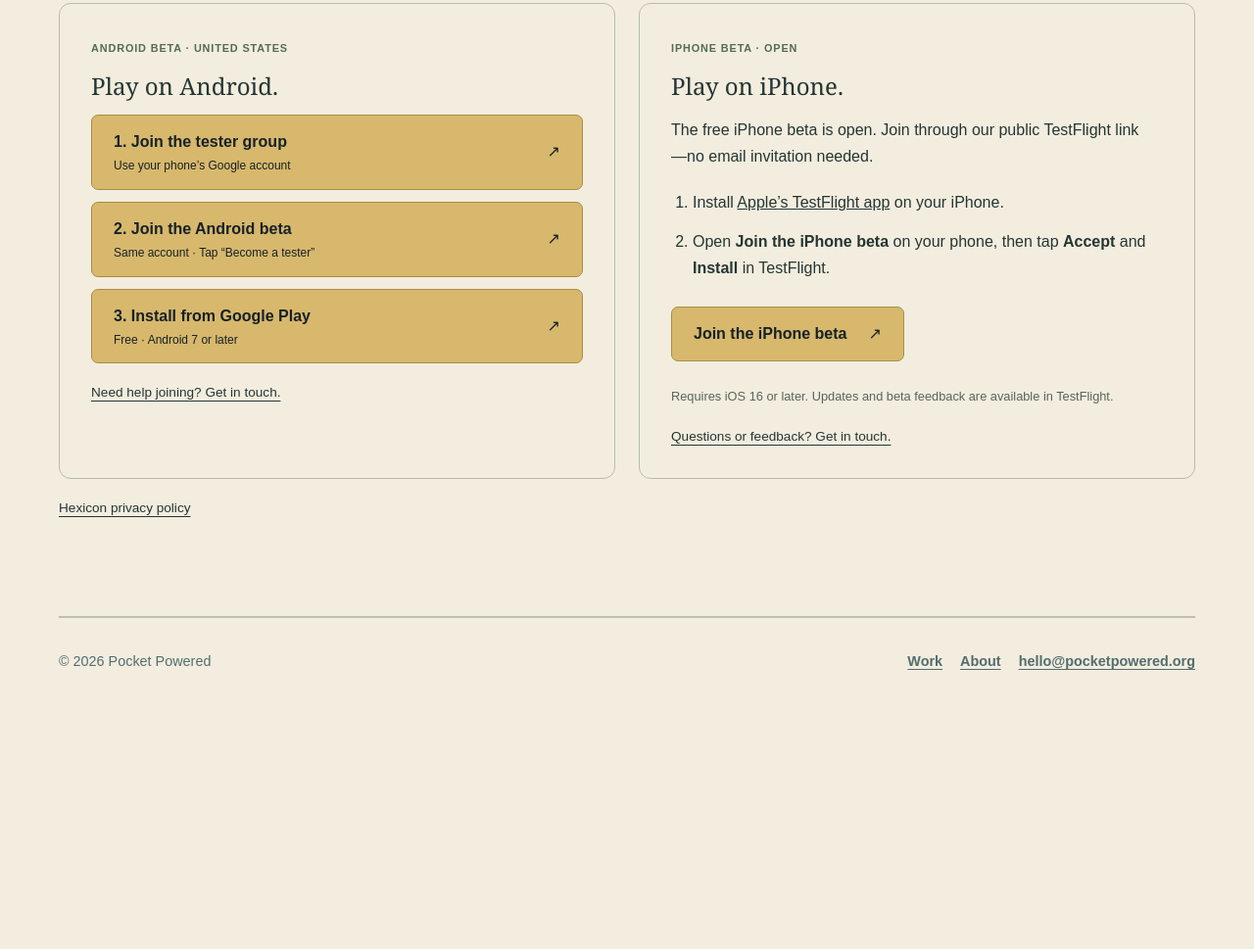
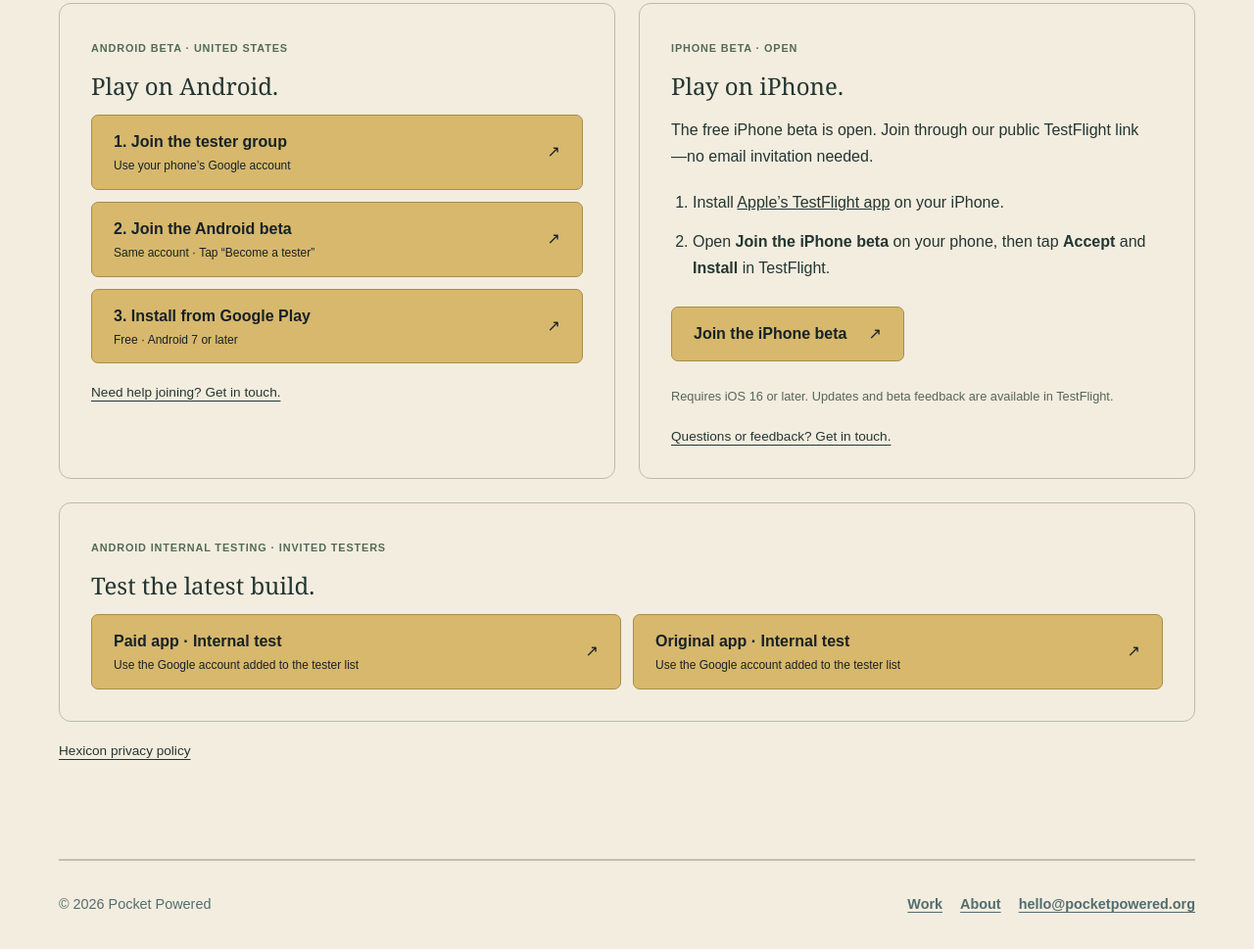
Before and after one commit to wongislandd/pocketpowered.org, an Astro site: page /hexicon in a window 1280 px wide. Shown: the part 2632-3601 px from the top of the page at 98% size. Before the commit the page ends 3353 px from the top, so only its background shows below. Built offline with nearby package versions, Linux system fonts and the light colour scheme; Astro itself is replaced by a stand-in of ours.

Commit message:
Add Hexicon internal testing links to showcase

```diff
--- a/src/pages/hexicon/index.astro
+++ b/src/pages/hexicon/index.astro
@@ -60,6 +60,14 @@ const screenshots = [
           <a class="hx-support" href="mailto:hello@pocketpowered.org?subject=Hexicon%20feedback">Questions or feedback? Get in touch.</a>
         </article>
       </div>
+      <article class="hx-beta-details hx-internal" aria-labelledby="internal-test-title">
+        <span class="hx-status">ANDROID INTERNAL TESTING · INVITED TESTERS</span>
+        <h3 id="internal-test-title">Test the latest build.</h3>
+        <div class="hx-beta-actions">
+          <a class="hx-button" href="/hexicon/go/android-paid-internal" target="_blank" rel="noopener"><span>Paid app · Internal test<small>Use the Google account added to the tester list</small></span><span aria-hidden="true">↗</span></a>
+          <a class="hx-button" href="/hexicon/go/android-internal" target="_blank" rel="noopener"><span>Original app · Internal test<small>Use the Google account added to the tester list</small></span><span aria-hidden="true">↗</span></a>
+        </div>
+      </article>
       <a class="hx-support" href="/hexicon/privacy/">Hexicon privacy policy</a>
     </section>
   </main>
@@ -109,6 +117,8 @@ const screenshots = [
   .hx-beta-intro { margin-bottom:36px; }
   .hx-beta-platforms { display:grid; grid-template-columns:1fr 1fr; gap:24px; }
   .hx-beta-details { padding:32px; border:1px solid #b6bdaa; border-radius:12px; }
+  .hx-internal { margin-top:24px; }
+  .hx-internal .hx-beta-actions { grid-template-columns:repeat(auto-fit,minmax(min(100%,280px),1fr)); }
   .hx-beta-steps { padding-left:22px; line-height:1.7; margin-block:20px 26px; }
   .hx-beta-steps li + li { margin-top:12px; }
   .hx-beta-actions { display:grid; gap:12px; }
```
Also changed, not shown: README.md, 1 other file.
